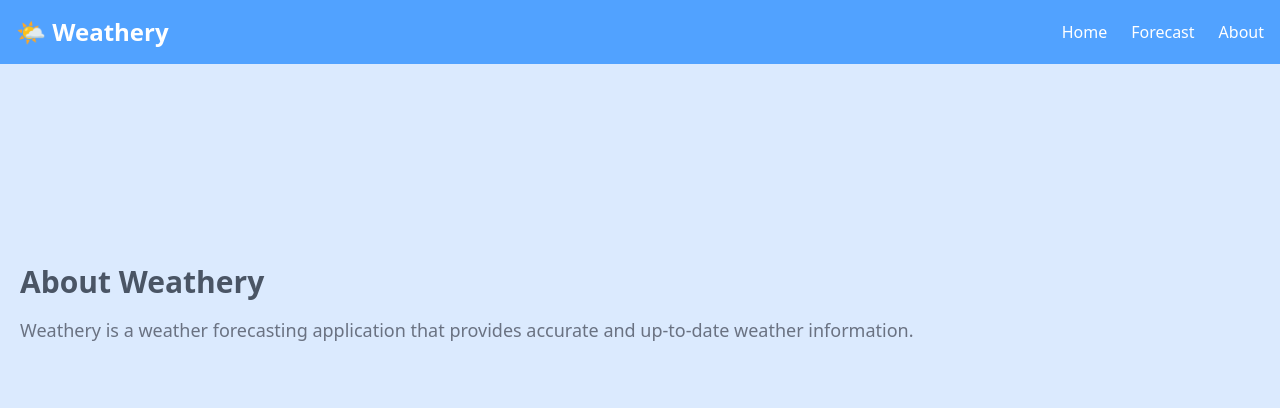
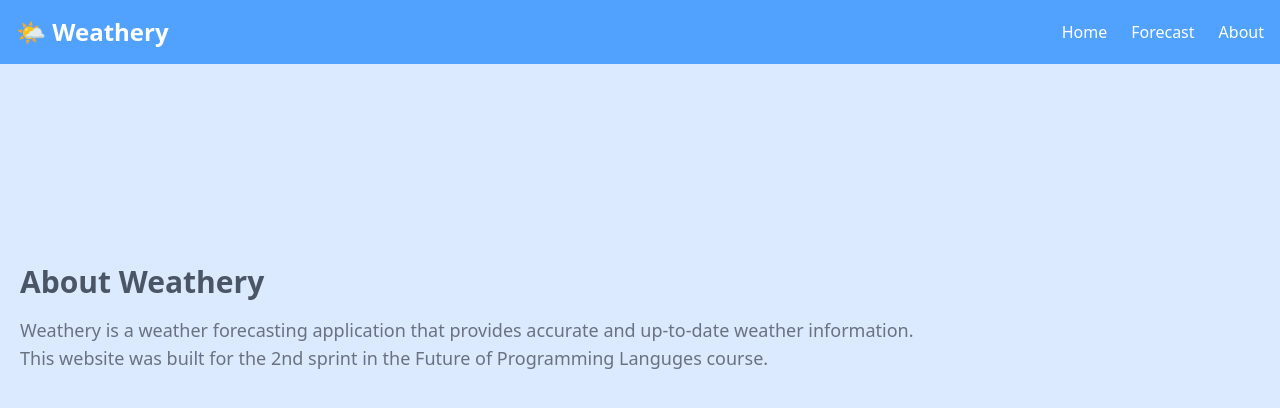
Before and after one commit to JacenL/Weathery, a Next.js app: page /about in a window 1280 px wide. Shown: the top 408 px of the page. Built offline with nearby package versions, Linux system fonts and the light colour scheme.

Commit message:
Adding line to about page

```diff
--- a/src/app/about/page.tsx
+++ b/src/app/about/page.tsx
@@ -4,7 +4,8 @@ export default function About() {
         <div className="ml-5 mt-50">
             <h1 className="text-3xl font-bold mb-4 text-gray-600">About Weathery</h1>
             <p className="text-lg text-gray-500">
-            Weathery is a weather forecasting application that provides accurate and up-to-date weather information.
+            Weathery is a weather forecasting application that provides accurate and up-to-date weather information.<br />
+            This website was built for the 2nd sprint in the Future of Programming Languges course.
             </p>
         </div>
       </div>
```
